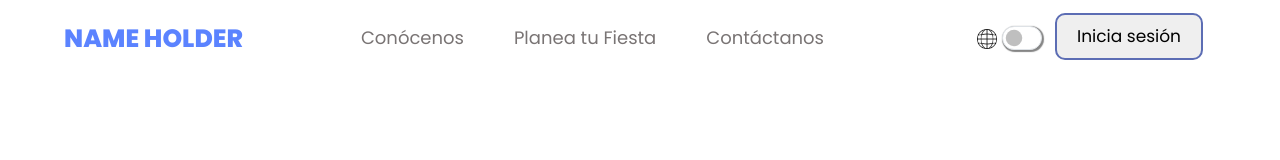
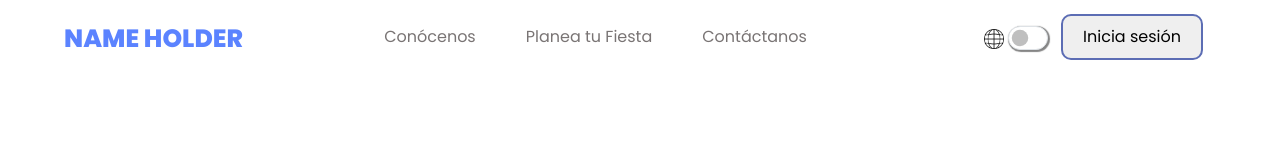
Before and after one commit to ErickArzat/DesarrolloWeb, a Vue app: page / in a window 1280 px wide. Shown: the top 160 px of the page. Built offline with nearby package versions, Linux system fonts and the light colour scheme.

Commit message:
Modificacion al Nav

```diff
--- a/src/components/NavBar.vue
+++ b/src/components/NavBar.vue
@@ -68,7 +68,7 @@
 </script>
 <style>
 
-@media screen and (min-width: 817px) {
+@media screen and (min-width: 939px) {
     .header .nav-links #btnLogIn {
         display: none;
     }
@@ -84,11 +84,11 @@
     }
     .header .nav-links a {
         transition: none;
-        font-size: 13px;
+        font-size: 15px;
         color: #797474;
     }
     .header .nav-links li a:hover{
-        font-size: 18px;
+        font-size: 16px;
     }
 
     .header h3{
@@ -112,7 +112,7 @@
     }
 }
 
-@media screen and (min-width: 1028px){
+@media screen and (min-width: 1072px){
     .header h3{
         font-size: 25px;
     }
@@ -120,17 +120,17 @@
         height: 100px;
     }
     .header .nav-links a{
-        font-size: 18px;
+        font-size: 16px;
     }
     .header .nav-links li a:hover{
-        font-size: 20px;
+        font-size: 18px;
         transition: 0.5s ease;
     }
     .header .nav-links li{
         padding: 12px 40px 0 10px;
     }
     .header .btn button{
-        font-size: 17px;
+        font-size: 16px;
     }
 }
 </style>
```
